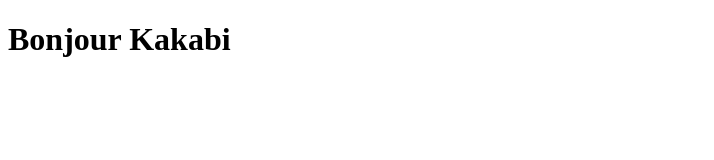
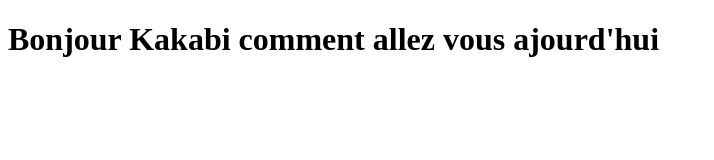
Before and after one commit to kakabi-christian/SecondTestGit, a plain HTML site: page index.html in a window 1280 px wide. Shown: the whole page, without its empty margins (0-714 px from the left). Drawn offline with Linux system fonts and the light colour scheme.

Commit message:
change h1

```diff
--- a/index.html
+++ b/index.html
@@ -6,7 +6,7 @@
     <title>Document</title>
 </head>
 <body>
-       <h1>Bonjour Kakabi</h1>
+       <h1>Bonjour Kakabi comment allez vous ajourd'hui</h1>
 
 </body>
 </html>
```
